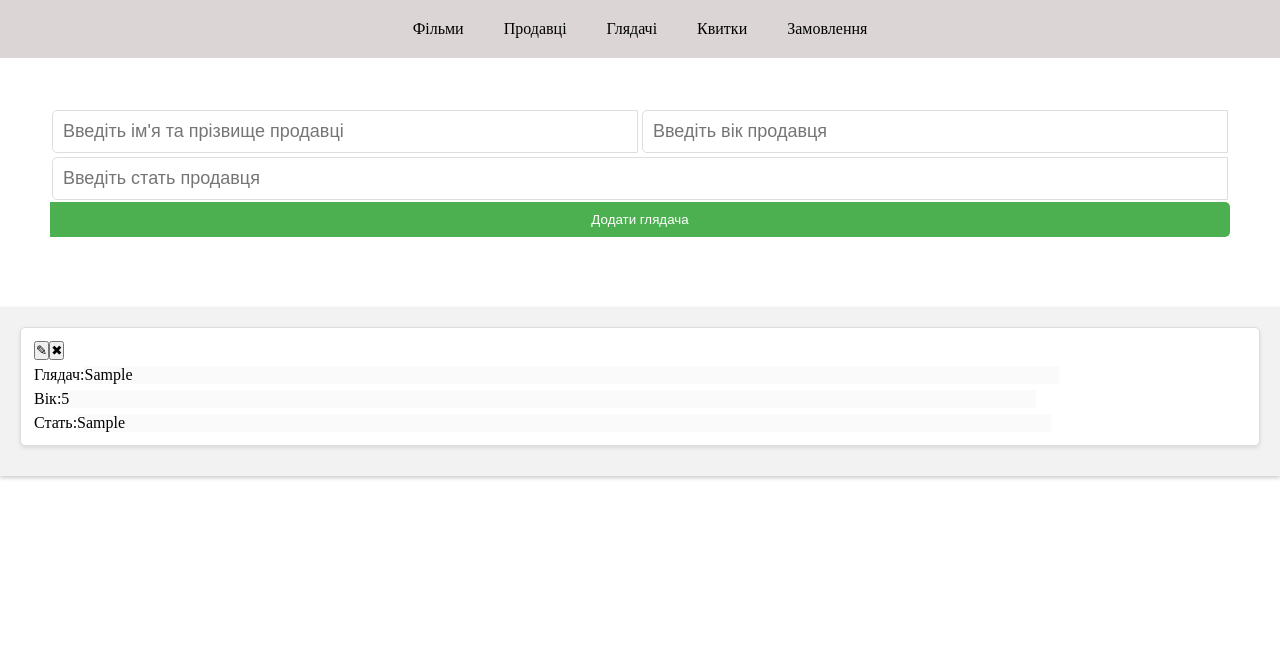
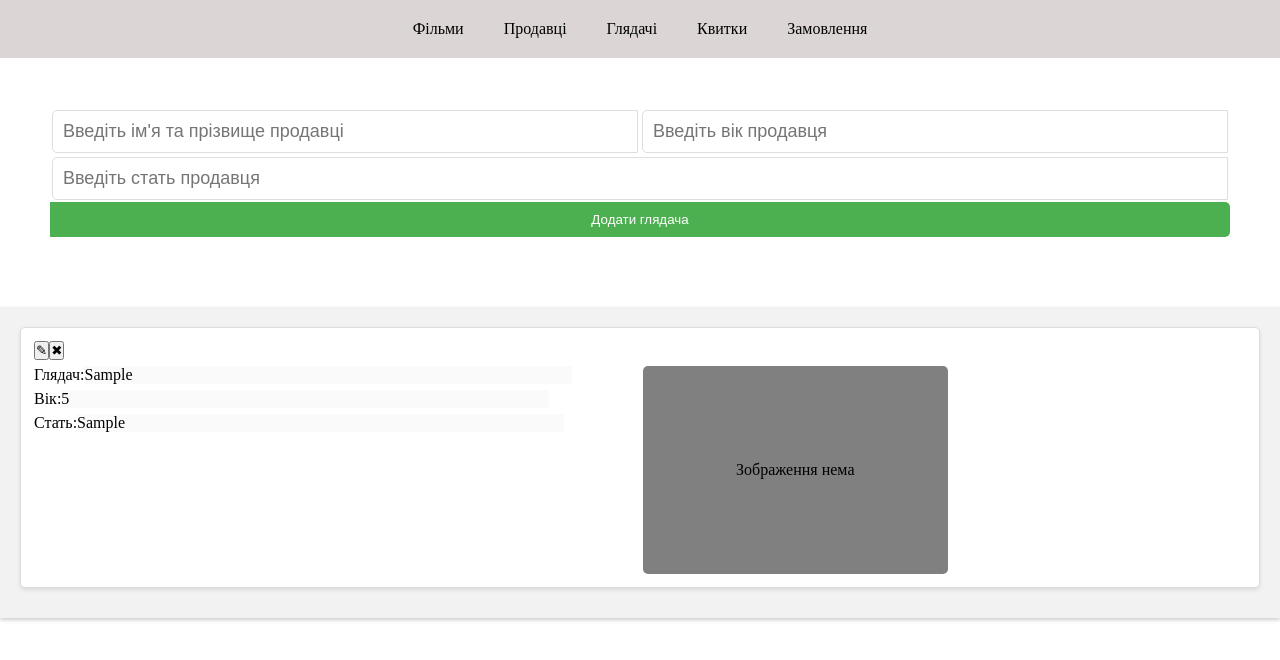
Before and after one commit to ILabiak/ips-cinema, a React (Create React App) app in the folder client/: page /viewers in a window 1280 px wide. Both pictures are taken after typing "Sample", "5", "Sample" into the empty fields and a click on the button "Додати глядача". Shown: the top 660 px of the page. Built offline with nearby package versions, Linux system fonts and the light colour scheme; no server answers.

Commit message:
add images to viewers

```diff
--- a/client/src/Pages/FilmsPage/Components/FilmItem.tsx
+++ b/client/src/Pages/FilmsPage/Components/FilmItem.tsx
@@ -156,19 +156,17 @@ export default function FilmItem (props: FilmItemProps) {
         </div>
         <div className="item-row">
           <div className="row">
-            {film.pictureId ? (
-              <img className="item-img" src={`${serverURL}/${film.pictureId}.webp`} alt={film.title} />
+            {formData.pictureId ? (
+              <img className="item-img" src={`${serverURL}/${formData.pictureId}.webp`} alt={film.title} />
             ): (
               <div className="item-empty-img"><p>Зображення нема</p></div>
             )}
-
           </div>
           {isEditing && formData.pictureId && (
             <div className="row">
               <button className="item-delete-img" type="button" onClick={handleDeleteImage}>Видалити зображення</button>
             </div>
           )}
-
         </div>
       </div>
       { isEditing && <div className="row">
--- a/client/src/Pages/ViewersPage/Components/ViewerItem.tsx
+++ b/client/src/Pages/ViewersPage/Components/ViewerItem.tsx
@@ -4,7 +4,7 @@ import Viewer from "../../../interfaces/viewer.interface";
 interface ViewerItemProps {
   viewer: Viewer,
   onDelete(id: string): void,
-  onUpdate(id: string, data: Partial<Viewer>): void
+  onUpdate(id: string, data: Partial<Viewer>, file: File | null): void
 };
 
 export default function ViewerItem (props: ViewerItemProps) {
@@ -13,10 +13,19 @@ export default function ViewerItem (props: ViewerItemProps) {
     full_name: viewer.full_name,
     age: viewer.age,
     gender: viewer.gender,
+    image: viewer.image,
   };
 
   const [isEditing, setIsEditing] = useState<boolean>(false)
   const [formData, setFormData] = useState<Viewer>(defaultFormData);
+  const [file, setFile] = useState<File | null>(null);
+
+  const image = formData.image ? formData.image.image : null;
+
+  const handleFileChange = (e: ChangeEvent<HTMLInputElement>) => {
+    const f = e.target.files![0];
+    if (f) setFile(f);
+  };
 
   const handleSubmit = (e: FormEvent<HTMLFormElement>) => {
     e.preventDefault();
@@ -29,7 +38,7 @@ export default function ViewerItem (props: ViewerItemProps) {
         newData = {...newData, [key]: formData[key]};
       }
     }
-    onUpdate(viewer._id!, newData);
+    onUpdate(viewer._id!, newData, file);
   };
 
   const handleReset = (e: FormEvent<HTMLFormElement>) => {
@@ -55,12 +64,21 @@ export default function ViewerItem (props: ViewerItemProps) {
     setIsEditing(val => !val);
   }
 
+  const handleDeleteImage = () => {
+    setFormData((prevFormData) => ({
+      ...prevFormData,
+      image: null,
+    }));
+  }
+
   return <li className="item">
     <form className="" onSubmit={handleSubmit} onReset={handleReset}>
       { !isEditing && <div className="row">
         <button type="button" onClick={handleEditlick}>&#x270E;</button>
         <button type="button" onClick={handleDeleteClick}>&#10006;</button>
         </div> }
+      <div className="item-container">
+        <div className="item-row">
           <div className="row">
             <label htmlFor="viewer_full_name">Глядач:</label>
             <input
@@ -97,6 +115,37 @@ export default function ViewerItem (props: ViewerItemProps) {
               disabled={!isEditing}
             />
           </div>
+        </div>
+        {isEditing && !image && (
+            <div className="row">
+              <label htmlFor="viewer_file">Зображення:</label>
+              <input
+                type="file"
+                name="file"
+                id="viewer_file"
+                onChange={handleFileChange}
+              />
+          </div>
+          )}
+        <div className="item-row">
+          <div className="row">
+            {image ? (
+              <img
+                className="item-img"
+                src={`data:${image.contentType};base64,${image.data}`}
+                alt={formData.full_name}
+              />
+            ): (
+              <div className="item-empty-img"><p>Зображення нема</p></div>
+            )}
+          </div>
+          {isEditing && image && (
+            <div className="row">
+              <button className="item-delete-img" type="button" onClick={handleDeleteImage}>Видалити зображення</button>
+            </div>
+          )}
+        </div>
+      </div>
       { isEditing && <div className="row">
           <button type="submit">Оновити дані глядача</button>
           <button type="reset">Скасувати редагування</button>
--- a/client/src/Pages/ViewersPage/Components/ViewersList.tsx
+++ b/client/src/Pages/ViewersPage/Components/ViewersList.tsx
@@ -4,7 +4,7 @@ import Viewer from "../../../interfaces/viewer.interface";
 interface ViewerListProps {
   viewers: Viewer[],
   deleteViewer(id: string): void,
-  updateViewer(id: string, data: Partial<Viewer>): void,
+  updateViewer(id: string, data: Partial<Viewer>, file: File | null): void,
 }
 
 export default function ViewerList(props: ViewerListProps) {
--- a/client/src/Pages/ViewersPage/index.tsx
+++ b/client/src/Pages/ViewersPage/index.tsx
@@ -12,6 +12,7 @@ export default function ViewersPage() {
     const handleFetchViewers = async () => {
       const response: Response = await fetch(url);
       const data: Viewer[] = await response.json();
+      console.log(data)
       setViewers(data.reverse());
     }
 
@@ -29,14 +30,27 @@ export default function ViewersPage() {
     setViewers(prevViewers => [viewer, ...prevViewers]);
   };
 
-  const updateViewer = (id: string, data: Partial<Viewer> ) => {
+  const updateViewer = (id: string, data: Partial<Viewer>, file: File | null) => {
+    const fData = new FormData();
+    fData.append('file', file!);
+    type F = keyof Viewer;
+
+    for (const key of Object.keys(data) as F[]) {
+      if (key !== 'image') {
+        fData.append(key, String(data[key]));
+      }
+    }
+
     fetch(`${url}/${id}`, {
       method: 'PATCH',
-      headers: {
-        'Content-Type': 'application/json;charset=utf-8'
-      },
-      body: JSON.stringify(data),
+      body: fData,
     });
+
+    const updatedViewers = viewers.map(viewer => {
+      if (viewer._id === id) return {...viewer, ...data};
+      return viewer;
+    })
+    setViewers(updatedViewers);
   }
 
   const deleteViewer = (id: string): void => {
--- a/client/src/interfaces/viewer.interface.ts
+++ b/client/src/interfaces/viewer.interface.ts
@@ -3,4 +3,10 @@ export default interface Viewer {
   full_name: string;
   age: number;
   gender: string;
+  image?: {
+    image: {
+      contentType: string,
+      data: string
+    }
+  } | null
 };
```
Lines whose indentation alone changed are shown as unchanged.
